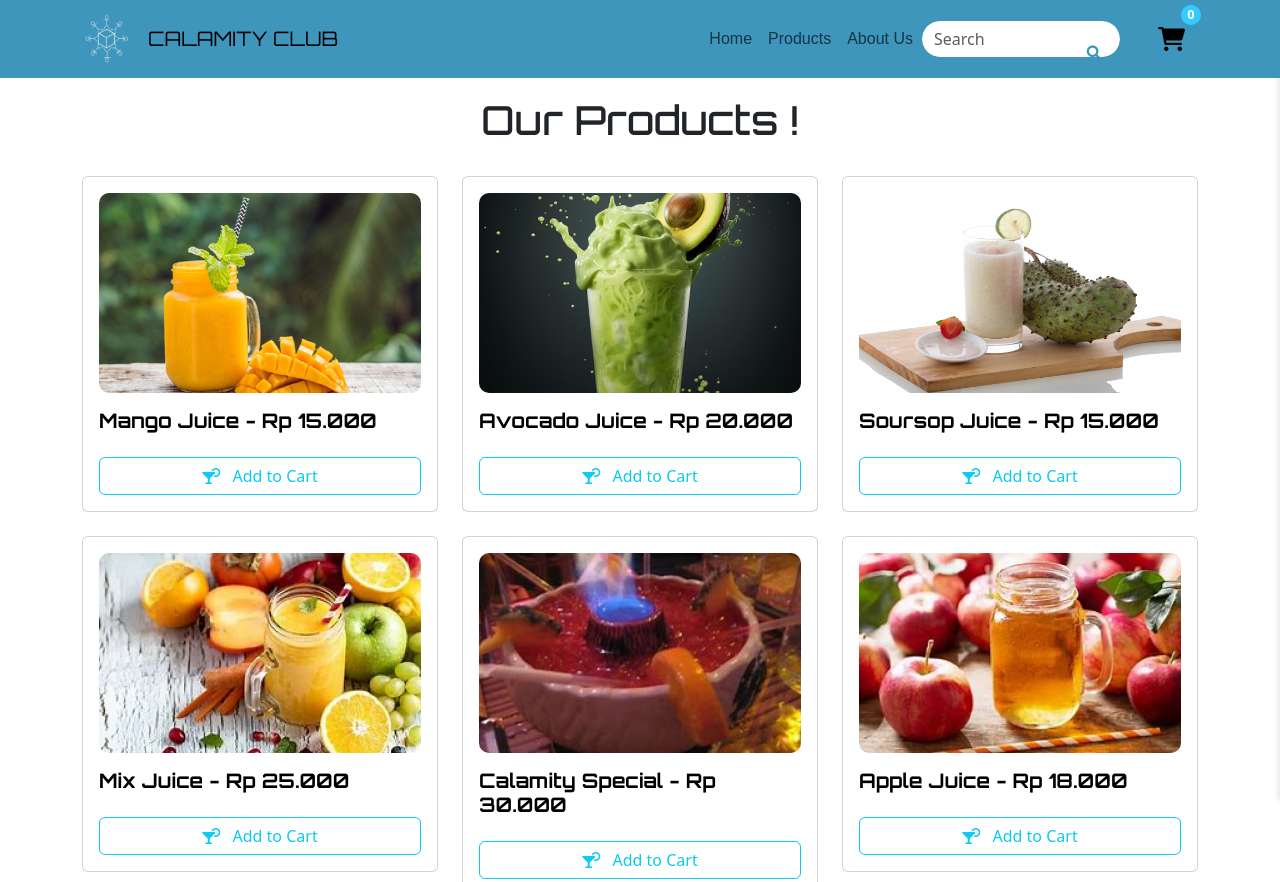
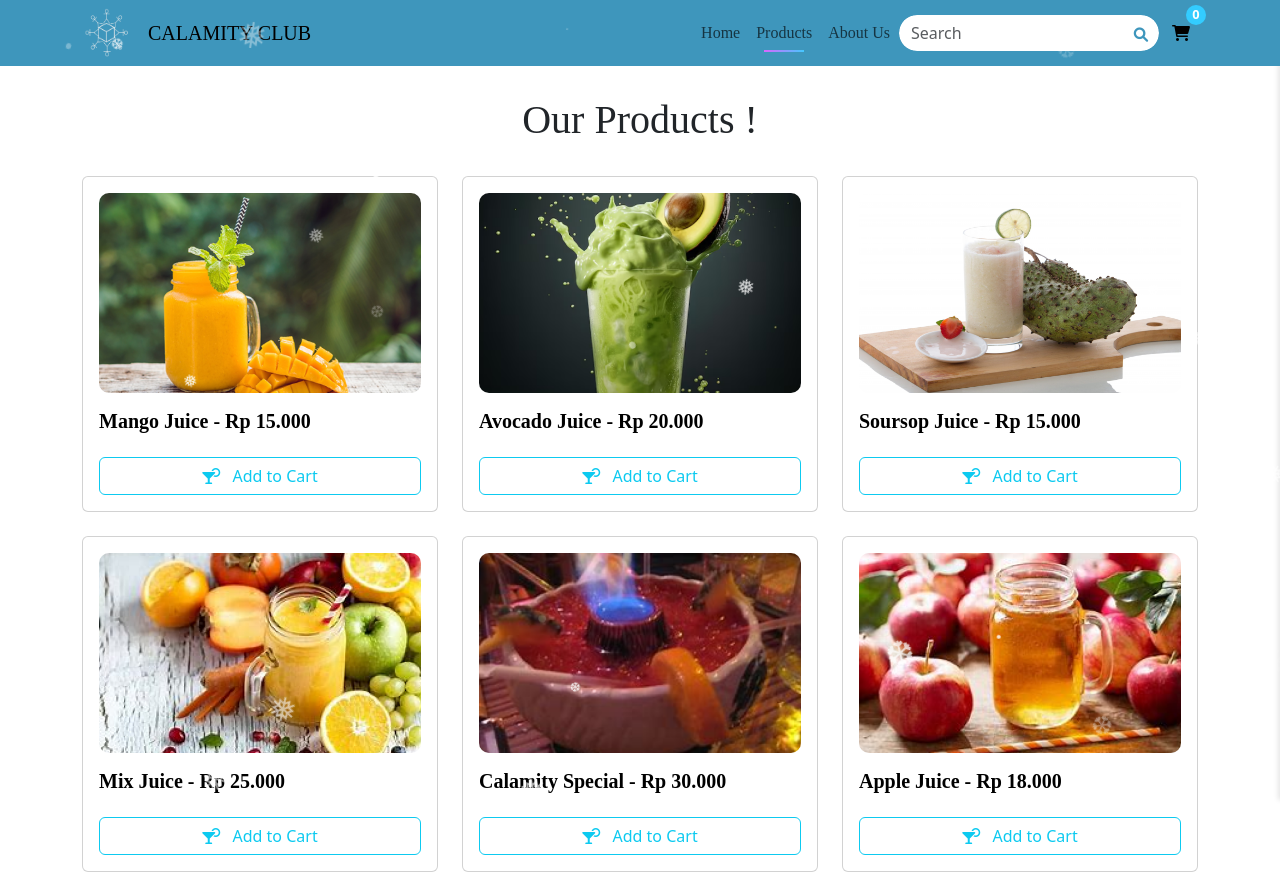
Before and after one commit to Calamity-Cultist/Calamity, a website: page admin/product/product.html in a window 1280 px wide. Shown: the top 882 px of the page. Drawn offline with nearby package versions, Linux system fonts and the light colour scheme; a script that the page names is missing; files whose address does not match are found by name; a web font is replaced by a local one.

Commit message:
Patch 3.0.2
New Fonts, Added Snow effect, some adjustment onto web

```diff
--- a/admin/about-us/about.html
+++ b/admin/about-us/about.html
@@ -18,7 +18,7 @@
     <link rel="stylesheet" href="https://fonts.googleapis.com/css2?family=Orbitron:wght@400;500;700&display=swap">
     <link rel="preconnect" href="https://fonts.googleapis.com">
     <link rel="preconnect" href="https://fonts.gstatic.com" crossorigin>
-    <link href="https://fonts.googleapis.com/css2?family=Lacquer&display=swap" rel="stylesheet">
+    <link href="https://fonts.googleapis.com/css2?family=Finger+Paint&family=Rubik+Wet+Paint&family=Shantell+Sans:ital,wght@0,300..800;1,300..800&display=swap" rel="stylesheet">
 </head>
 
 <body>
@@ -36,13 +36,13 @@
             </button>
             <div class="collapse navbar-collapse" id="navbar_supported_content">
                 <ul class="navbar-nav ms-auto">
-                    <li class="nav-item active">
+                    <li class="nav-item">
                         <a class="nav-link" href="../index.html">Home</a>
                     </li>
                     <li class="nav-item">
                         <a class="nav-link" href="../product/product.html">Product</a>
                     </li>
-                    <li class="nav-item">
+                    <li class="nav-item active">
                         <a class="nav-link" href="#">About Us</a>
                     </li>
                     <div class="list-inline-item d-flex align-items-center search-cart-container">
@@ -180,13 +180,13 @@
                             </a>
                         </li>
                         <li class="mb-2">
-                            <a class="btn btn-outline btn-instagram w-100" href="https://www.instagram.com/juicy.calamitycube" target="_blank">
-                                <i class="fab fa-instagram"></i> Instagram (@juicy.calamitycube)
+                            <a class="btn btn-outline btn-instagram w-100" href="https://www.instagram.com/calamityclub" target="_blank">
+                                <i class="fab fa-instagram"></i> Instagram (@CalamityClub)
                             </a>
                         </li>
                         <li class="mb-2">
-                            <a class="btn btn-outline btn-facebook w-100" href="https://www.facebook.com/juicycalamitycube" target="_blank">
-                                <i class="fab fa-facebook"></i> Facebook (juicycalamitycube)
+                            <a class="btn btn-outline btn-facebook w-100" href="https://www.facebook.com/calamityclub" target="_blank">
+                                <i class="fab fa-facebook"></i> Facebook (CalamityClub)
                             </a>
                         </li>
                     </ul>
@@ -230,5 +230,7 @@
 </footer>
 
     <script src="./js/about-us.js"></script>
+    <script src="/admin/js/snow.js"></script>
+</body>
 </body>
 </html>
--- a/admin/about-us/css/about-us.css
+++ b/admin/about-us/css/about-us.css
@@ -24,8 +24,9 @@
     --colorful-2: linear-gradient(to right, #D966FF, #44C8FF);
 
     /* Fonts */
-    --cool-fonts: 'Orbitron', sans-serif;
-    --normal-fonts: 'Arial', sans-serif;
+    --brand-fonts: "Rubik Wet Paint", serif;
+    --title-fonts: "Finger Paint", serif;
+    --normal-fonts: "Shantell Sans", serif;
 
     /* Dark Overlay */
     --darken-overlay: rgba(0, 0, 0, 0.7);
@@ -48,20 +49,18 @@ body {
 }
 
 a {
-	color: #3CF;
     text-decoration: none;
-    transition: all 0.3s ease;
+    font-family: var(--title-fonts);
 }
 
-h1, h2, h3, h4, h5 {
-    font-family: var(--cool-fonts);
+h1, h2, h3, h4, h5, h6 {
+    font-family: var(--title-fonts);
     color: var(--text-color-light);
 }
-/* display background color black on navbar scroll
-.navbar-scroll.bg-navbar-dark {
-    background-color: var(--main-color);
+
+p {
+    font-family: var(--normal-fonts);
 }
-*/
 
 .navbar-scroll.bg-navbar-light {
     background-color: var(--main-color);
@@ -74,14 +73,35 @@ h1, h2, h3, h4, h5 {
 }
 
 .navbar-brand {
-    font-family: var(--cool-fonts);
+    font-family: var(--brand-fonts);
     font-size: 25px;
 }
 
 .nav-link {
-    font-family: var(--normal-fonts);
+    position: relative;
+    font-family: var(--title-fonts);
     font-size: 20px;
+    display: inline-block;
+    padding: 0.5rem 1rem;
 }
+
+.nav-link::after {
+    content: '';
+    position: absolute;
+    width: 0;
+    height: 2px;
+    bottom: 1px;
+    left: 50%;
+    transform: translateX(-50%);
+    background: var(--colorful-2);
+    transition: width 0.3s ease;
+}
+
+.nav-item.active .nav-link::after,
+.nav-link:hover::after {
+    width: calc(100% - 2rem);
+}
+
 .search{
     transform:translateX(-5px);
     border: none;
@@ -175,7 +195,7 @@ h1, h2, h3, h4, h5 {
     text-align: center;
 }
 
-#about-us h1::after {
+.nav-link a::after {
     content: '';
     position: absolute;
     bottom: 0;
@@ -339,7 +359,7 @@ footer {
 }
 
 .brand-name {
-    font-family: var(--cool-fonts);
+    font-family: var(--title-fonts);
     font-size: 1.5rem;
     margin-bottom: 1rem;
     text-align: center;
@@ -353,7 +373,7 @@ footer {
 .footer-title {
     font-size: 1.3rem;
     margin-bottom: 1.2rem;
-    font-family: var(--cool-fonts);
+    font-family: var(--title-fonts);
 }
 
 .footer-text {
@@ -386,6 +406,7 @@ footer {
     border: 1px solid rgba(255, 255, 255, 0.1);
     transition: all 0.3s ease;
     text-align: left;
+    font-family: var(--title-fonts);
 }
 
 .social-links .btn-outline:hover {
--- a/admin/css/styles.css
+++ b/admin/css/styles.css
@@ -77,8 +77,28 @@ p {
 }
 
 .nav-link {
+    position: relative;
     font-family: var(--title-fonts);
     font-size: 20px;
+    display: inline-block;
+    padding: 0.5rem 1rem;
+}
+
+.nav-link::after {
+    content: '';
+    position: absolute;
+    width: 0;
+    height: 2px;
+    bottom: 1px;
+    left: 50%;
+    transform: translateX(-50%);
+    background: var(--colorful-2);
+    transition: width 0.3s ease;
+}
+
+.nav-item.active .nav-link::after,
+.nav-link:hover::after {
+    width: calc(100% - 2rem);
 }
 
 .search{
@@ -679,6 +699,7 @@ footer {
     padding: 8px 15px;
     border: 1px solid rgba(255, 255, 255, 0.2);
     border-radius: 5px;
+    font-family: var(--title-fonts);
 }
 
 .social-links a:hover {
--- a/admin/product/css/product.css
+++ b/admin/product/css/product.css
@@ -24,8 +24,9 @@
     --colorful-2: linear-gradient(to right, #D966FF, #44C8FF);
 
     /* Fonts */
-    --cool-fonts: 'Orbitron', sans-serif;
-    --normal-fonts: 'Arial', sans-serif;
+    --brand-fonts: "Rubik Wet Paint", serif;
+    --title-fonts: "Finger Paint", serif;
+    --normal-fonts: "Shantell Sans", serif;
 
     /* Dark Overlay */
     --darken-overlay: rgba(0, 0, 0, 0.7);
@@ -47,18 +48,23 @@ body {
 }
 
 a {
-	color: #3CF;
     text-decoration: none;
+    font-family: var(--title-fonts);
 }
 
-h1, h2, h3, h4, h5 {
-    font-family: var(--cool-fonts);
+h1, h2, h3, h4, h5, h6 {
+    font-family: var(--title-fonts);
+    color: var(--text-color-light);
+}
+
+p {
+    font-family: var(--normal-fonts);
     color: var(--text-color-light);
 }
 
 /* Navbar Styles */
 .navbar {
-    padding: 1rem 0;
+    padding: 0.5rem 0;
 }
 
 .navbar-scroll.bg-navbar-light {
@@ -71,15 +77,34 @@ h1, h2, h3, h4, h5 {
 }
 
 .navbar-brand {
-    font-family: var(--cool-fonts);
+    font-family: var(--brand-fonts);
     font-size: 25px;
     padding: 0 1rem;
 }
 
 .nav-link {
-    font-family: var(--normal-fonts);
+    position: relative;
+    font-family: var(--title-fonts);
     font-size: 20px;
+    display: inline-block;
     padding: 0.5rem 1rem;
+}
+
+.nav-link::after {
+    content: '';
+    position: absolute;
+    width: 0;
+    height: 2px;
+    bottom: 1px;
+    left: 50%;
+    transform: translateX(-50%);
+    background: var(--colorful-2);
+    transition: width 0.3s ease;
+}
+
+.nav-item.active .nav-link::after,
+.nav-link:hover::after {
+    width: calc(100% - 2rem);
 }
 
 .navbar-nav {
@@ -112,9 +137,9 @@ h1, h2, h3, h4, h5 {
 
 .search-cart-container .btn-outline.search {
     position: absolute;
-    right: 8px;
-    top: 45%;
-    transform: translateY(-50%);
+    right: 0;
+    top: 5px;
+    transform: translateY(-5%);
     border: none;
     background: transparent;
     padding: 0;
@@ -139,8 +164,7 @@ h1, h2, h3, h4, h5 {
 
 .cart-icon {
     padding: 0.5rem !important;
-    margin-left: 0.5rem !important;
-    font-size: 1.1rem;
+    font-size: 1.5rem;
     color: var(--main-color);
     transition: all 0.3s ease;
     position: relative;
@@ -388,29 +412,16 @@ h1, h2, h3, h4, h5 {
     align-items: center;
 }
 
-.search-cart-container .form-control {
-    border-radius: 20px;
-    padding-right: 35px;
-    border: 1px solid var(--main-color);
-    width: 200px;
-}
-
 .search-cart-container .btn-outline.search {
     position: absolute;
-    right: 8px;
-    top: 45%;
-    transform: translateY(-50%);
+    right: 0;
+    top: 0;
+    bottom: 0;
     border: none;
+    transform: translateY(-10px);
     background: transparent;
-    padding: 0;
-    width: 30px;
-    height: 30px;
-    display: flex;
-    align-items: center;
-    justify-content: center;
+    padding: 0.375rem 0.75rem;
     color: var(--main-color);
-    border-radius: 50%;
-    transition: background-color 0.2s;
 }
 
 .search-cart-container .btn-outline.search:hover {
@@ -423,9 +434,7 @@ h1, h2, h3, h4, h5 {
 }
 
 .cart-icon {
-    padding: 0.5rem !important;
-    margin-left: 0.5rem !important;
-    font-size: 1.1rem;
+    font-size: 1rem;
     color: var(--main-color);
 }
 
@@ -446,12 +455,11 @@ h1, h2, h3, h4, h5 {
 /* Cart Styles */
 .cart-wrapper {
     position: relative;
-    padding: 5px;
     cursor: pointer;
 }
 
 .cart-icon {
-    font-size: 1.5rem;
+    font-size: 1rem;
     color: #000;
     position: relative;
 }
@@ -540,7 +548,7 @@ footer {
 }
 
 .brand-name {
-    font-family: var(--cool-fonts);
+    font-family: var(--title-fonts);
     font-size: 1.5rem;
     margin-bottom: 1rem;
     text-align: center;
@@ -554,7 +562,7 @@ footer {
 .footer-title {
     font-size: 1.3rem;
     margin-bottom: 1.2rem;
-    font-family: var(--cool-fonts);
+    font-family: var(--title-fonts);
 }
 
 .footer-text {
@@ -602,6 +610,7 @@ footer {
     padding: 8px 15px;
     border: 1px solid rgba(255, 255, 255, 0.2);
     border-radius: 5px;
+    font-family: var(--title-fonts);
 }
 
 .social-links a:hover {
--- a/admin/product/product.html
+++ b/admin/product/product.html
@@ -20,7 +20,7 @@
     <link rel="stylesheet" href="https://fonts.googleapis.com/css2?family=Orbitron:wght@400;500;700&display=swap">
     <link rel="preconnect" href="https://fonts.googleapis.com">
     <link rel="preconnect" href="https://fonts.gstatic.com" crossorigin>
-    <link href="https://fonts.googleapis.com/css2?family=Lacquer&display=swap" rel="stylesheet">
+    <link href="https://fonts.googleapis.com/css2?family=Finger+Paint&family=Rubik+Wet+Paint&family=Shantell+Sans:ital,wght@0,300..800;1,300..800&display=swap" rel="stylesheet">
 </head>
 
 <body>
@@ -48,7 +48,6 @@
                     <li class="nav-item">
                         <a class="nav-link" href="../about-us/about.html">About Us</a>
                     </li>
-                </ul>
                     <div class="d-flex align-items-center search-cart-container">
                         <form class="form-group d-flex flex-grow-1">
                             <input class="form-control" type="search" placeholder="Search" aria-label="Search">
@@ -56,13 +55,14 @@
                                 <i class="fas fa-search"></i>
                             </button>
                         </form>
-                    <div class="cart-wrapper ms-3">
+                        <div class="cart-wrapper ms-1">
                             <div class="cart-icon">
                                 <i class="fas fa-shopping-cart"></i>
                                 <span class="cart-count">0</span>
                             </div>
                         </div>
                     </div>
+                </ul>
             </div>
         </div>
     </nav>
@@ -203,13 +203,13 @@
                                 </a>
                             </li>
                             <li class="mb-2">
-                                <a class="btn btn-outline btn-instagram w-100" href="https://www.instagram.com/juicy.calamitycube" target="_blank">
-                                    <i class="fab fa-instagram"></i> Instagram (@juicy.calamitycube)
+                                <a class="btn btn-outline btn-instagram w-100" href="https://www.instagram.com/calamitycult" target="_blank">
+                                    <i class="fab fa-instagram"></i> Instagram (@CalamityClub)
                                 </a>
                             </li>
                             <li class="mb-2">
-                                <a class="btn btn-outline btn-facebook w-100" href="https://www.facebook.com/juicycalamitycube" target="_blank">
-                                    <i class="fab fa-facebook"></i> Facebook (juicycalamitycube)
+                                <a class="btn btn-outline btn-facebook w-100" href="https://www.facebook.com/calamitycult" target="_blank">
+                                    <i class="fab fa-facebook"></i> Facebook (CalamityClub)
                                 </a>
                             </li>
                         </ul>
@@ -253,5 +253,6 @@
     </footer>
 
     <script src="./js/script.js"></script>
+    <script src="/admin/js/snow.js"></script>
 </body>
 </html>
--- a/client/about-us/css/about-us.css
+++ b/client/about-us/css/about-us.css
@@ -24,8 +24,9 @@
     --colorful-2: linear-gradient(to right, #D966FF, #44C8FF);
 
     /* Fonts */
-    --cool-fonts: 'Orbitron', sans-serif;
-    --normal-fonts: 'Arial', sans-serif;
+    --brand-fonts: "Rubik Wet Paint", serif;
+    --title-fonts: "Finger Paint", serif;
+    --normal-fonts: "Shantell Sans", serif;
 
     /* Dark Overlay */
     --darken-overlay: rgba(0, 0, 0, 0.7);
@@ -48,20 +49,18 @@ body {
 }
 
 a {
-	color: #3CF;
     text-decoration: none;
-    transition: all 0.3s ease;
+    font-family: var(--title-fonts);
 }
 
-h1, h2, h3, h4, h5 {
-    font-family: var(--cool-fonts);
+h1, h2, h3, h4, h5, h6 {
+    font-family: var(--title-fonts);
     color: var(--text-color-light);
 }
-/* display background color black on navbar scroll
-.navbar-scroll.bg-navbar-dark {
-    background-color: var(--main-color);
+
+p {
+    font-family: var(--normal-fonts);
 }
-*/
 
 .navbar-scroll.bg-navbar-light {
     background-color: var(--main-color);
@@ -74,19 +73,31 @@ h1, h2, h3, h4, h5 {
 }
 
 .navbar-brand {
-    font-family: var(--cool-fonts);
+    font-family: var(--brand-fonts);
     font-size: 25px;
 }
 
-.nav-link {
-    font-family: var(--normal-fonts);
-    font-size: 20px;
+.nav-link::after {
+    content: '';
+    position: absolute;
+    width: 0;
+    height: 2px;
+    bottom: 1px;
+    left: 50%;
+    transform: translateX(-50%);
+    background: var(--colorful-2);
+    transition: width 0.3s ease;
 }
+
+.nav-item.active .nav-link::after,
+.nav-link:hover::after {
+    width: calc(100% - 2rem);
+}
+
 .search{
     transform:translateX(-5px);
     border: none;
 }
-
 
 /* Search and Cart Container Styles */
 .search-cart-container {
@@ -173,17 +184,6 @@ h1, h2, h3, h4, h5 {
     display: block;
     padding-bottom: 10px;
     text-align: center;
-}
-
-#about-us h1::after {
-    content: '';
-    position: absolute;
-    bottom: 0;
-    left: 50%;
-    transform: translateX(-50%);
-    width: 80px;
-    height: 3px;
-    background: var(--colorful-2);
 }
 
 .team-member {
@@ -339,7 +339,7 @@ footer {
 }
 
 .brand-name {
-    font-family: var(--cool-fonts);
+    font-family: var(--title-fonts);
     font-size: 1.5rem;
     margin-bottom: 1rem;
     text-align: center;
@@ -353,7 +353,7 @@ footer {
 .footer-title {
     font-size: 1.3rem;
     margin-bottom: 1.2rem;
-    font-family: var(--cool-fonts);
+    font-family: var(--title-fonts);
 }
 
 .footer-text {
--- a/client/css/styles.css
+++ b/client/css/styles.css
@@ -77,7 +77,7 @@ p {
 }
 
 .nav-link {
-    font-family: var(--title-fonts);
+    font-family: var(--normal-fonts);
     font-size: 20px;
 }
 
@@ -679,6 +679,7 @@ footer {
     padding: 8px 15px;
     border: 1px solid rgba(255, 255, 255, 0.2);
     border-radius: 5px;
+    font-family: var(--title-fonts);
 }
 
 .social-links a:hover {
--- a/client/product/css/product.css
+++ b/client/product/css/product.css
@@ -24,8 +24,9 @@
     --colorful-2: linear-gradient(to right, #D966FF, #44C8FF);
 
     /* Fonts */
-    --cool-fonts: 'Orbitron', sans-serif;
-    --normal-fonts: 'Arial', sans-serif;
+    --brand-fonts: "Rubik Wet Paint", serif;
+    --title-fonts: "Finger Paint", serif;
+    --normal-fonts: "Shantell Sans", serif;
 
     /* Dark Overlay */
     --darken-overlay: rgba(0, 0, 0, 0.7);
@@ -47,12 +48,17 @@ body {
 }
 
 a {
-	color: #3CF;
     text-decoration: none;
+    font-family: var(--title-fonts);
 }
 
-h1, h2, h3, h4, h5 {
-    font-family: var(--cool-fonts);
+h1, h2, h3, h4, h5, h6 {
+    font-family: var(--title-fonts);
+    color: var(--text-color-light);
+}
+
+p {
+    font-family: var(--normal-fonts);
     color: var(--text-color-light);
 }
 
@@ -71,7 +77,7 @@ h1, h2, h3, h4, h5 {
 }
 
 .navbar-brand {
-    font-family: var(--cool-fonts);
+    font-family: var(--brand-fonts);
     font-size: 25px;
     padding: 0 1rem;
 }
@@ -540,7 +546,7 @@ footer {
 }
 
 .brand-name {
-    font-family: var(--cool-fonts);
+    font-family: var(--title-fonts);
     font-size: 1.5rem;
     margin-bottom: 1rem;
     text-align: center;
@@ -554,7 +560,7 @@ footer {
 .footer-title {
     font-size: 1.3rem;
     margin-bottom: 1.2rem;
-    font-family: var(--cool-fonts);
+    font-family: var(--title-fonts);
 }
 
 .footer-text {
--- a/server.js
+++ b/server.js
@@ -80,7 +80,7 @@ app.post('/login', (req, res) => {
             // Generate JWT token with role
             const token = jwt.sign(
                 {
-                    id: user.id,
+
                     username: user.username,
                     role: user.role
                 },
```
Also changed, not shown: admin/index.html (+7 -10 lines), admin/js/script.js (+22 -0 lines), client/about-us/about.html (+5 -5 lines), client/index.html (+3 -4 lines), client/product/product.html (+2 -2 lines), login/js/signup.js (added, +48 -0 lines), login/login.html (+2 -2 lines), login/signup.html (+3 -52 lines). Lines whose indentation alone changed are shown as unchanged.
